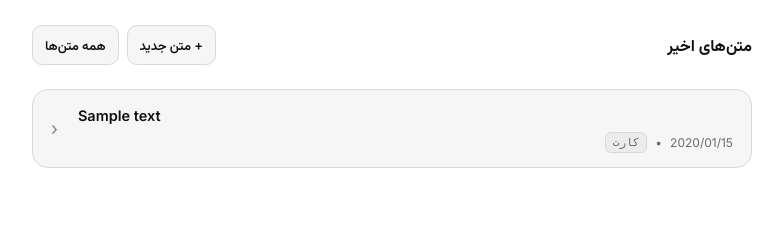
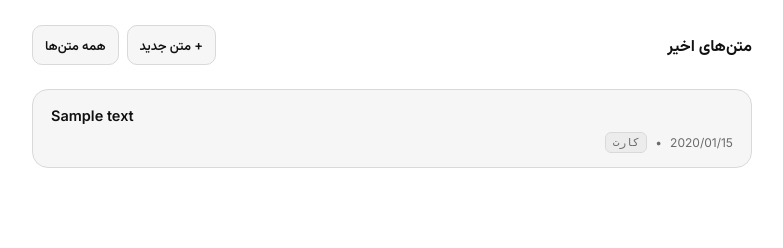
Before and after one commit to bruh-404/nightly-vocab, a Django app: template templates/dashboard.html in a window 1280 px wide. Shown: the part 676-924 px from the top of the page, without its empty margins (248-1031 px from the left). Run offline with Django 5.2, Linux system fonts and the light colour scheme; data comes from the database, SQL or seed files in the repository; tables that the repository leaves empty hold one stand-in row (values such as "Sample post"); the template is opened without the code that fills it: values that come from a table or form of the project are taken from there, most other values are stand-ins (such as "Sample title", 1, 10 or a date in 2020); data that the repository does not hold is empty.

Commit message:
Remove chevron arrow from recent texts list items for a cleaner minimalist appearance

```diff
--- a/templates/dashboard.html
+++ b/templates/dashboard.html
@@ -98,7 +98,7 @@
     <div class="card" style="padding: 0; overflow: hidden; margin-bottom: 32px;">
       {% for text in recent_texts %}
         <a href="/texts/{{ text.id }}/" class="recent-text-row" title="مشاهده متن {{ text.title }}">
-          <div style="flex: 1; min-width: 0; padding-left: 12px;">
+          <div style="flex: 1; min-width: 0;">
             <div class="recent-text-title" style="font-weight: 600; color: var(--text); font-size: 14.5px; direction: ltr; text-align: left; overflow: hidden; text-overflow: ellipsis; white-space: nowrap;">
               {{ text.title }}
             </div>
@@ -107,9 +107,6 @@
               <span>•</span>
               <span class="brand-badge" style="font-size: 11px; padding: 1px 7px;">{{ text.cards_count }} کارت</span>
             </div>
-          </div>
-          <div style="color: var(--text-muted); opacity: 0.5; font-size: 18px; line-height: 1; flex-shrink: 0; margin-right: 8px;">
-            ‹
           </div>
         </a>
       {% endfor %}
```
